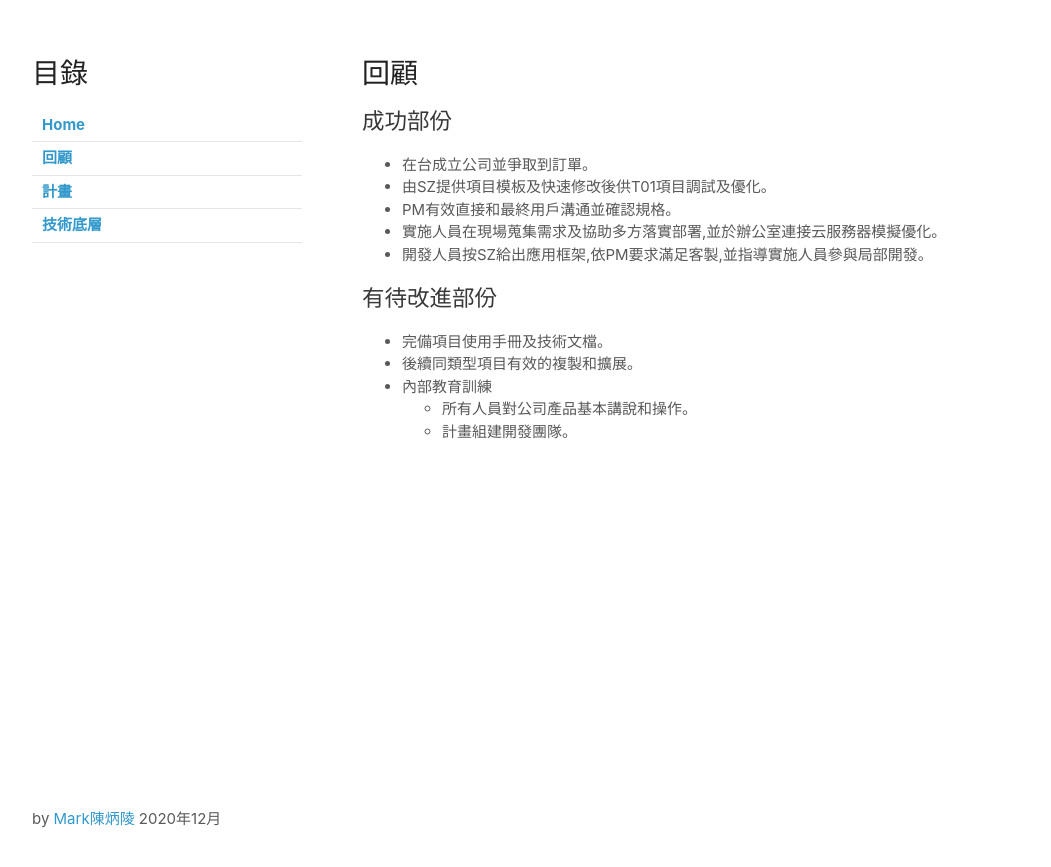
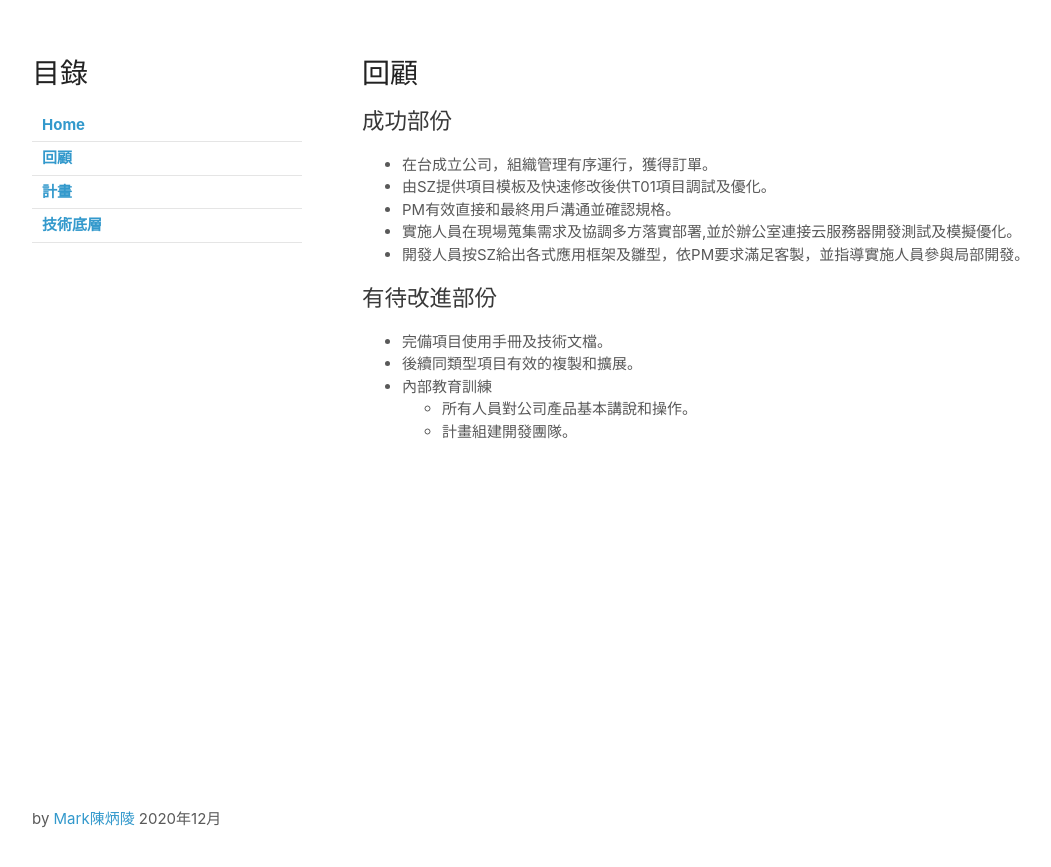
Before and after one commit to dreamaitek/p003, a Jekyll site: the page built from review.md, in a window 1280 px wide. Shown: the top 867 px of the page, without its empty margins (68-1119 px from the left). Built offline with Jekyll 4.4.1, drawn with Linux system fonts in a browser that asks for light colours; our own code applies the rules of GitHub Pages for plain Markdown files.

Commit message:
Update review.md

```diff
--- a/review.md
+++ b/review.md
@@ -4,11 +4,11 @@ layout: default
 # 回顧
 
 ## 成功部份
-- 在台成立公司並爭取到訂單。
+- 在台成立公司，組織管理有序運行，獲得訂單。
 - 由SZ提供項目模板及快速修改後供T01項目調試及優化。
 - PM有效直接和最終用戶溝通並確認規格。
-- 實施人員在現場蒐集需求及協助多方落實部署,並於辦公室連接云服務器模擬優化。
-- 開發人員按SZ給出應用框架,依PM要求滿足客製,並指導實施人員參與局部開發。
+- 實施人員在現場蒐集需求及協調多方落實部署,並於辦公室連接云服務器開發測試及模擬優化。
+- 開發人員按SZ給出各式應用框架及雛型，依PM要求滿足客製，並指導實施人員參與局部開發。
 
 
 ## 有待改進部份
```
